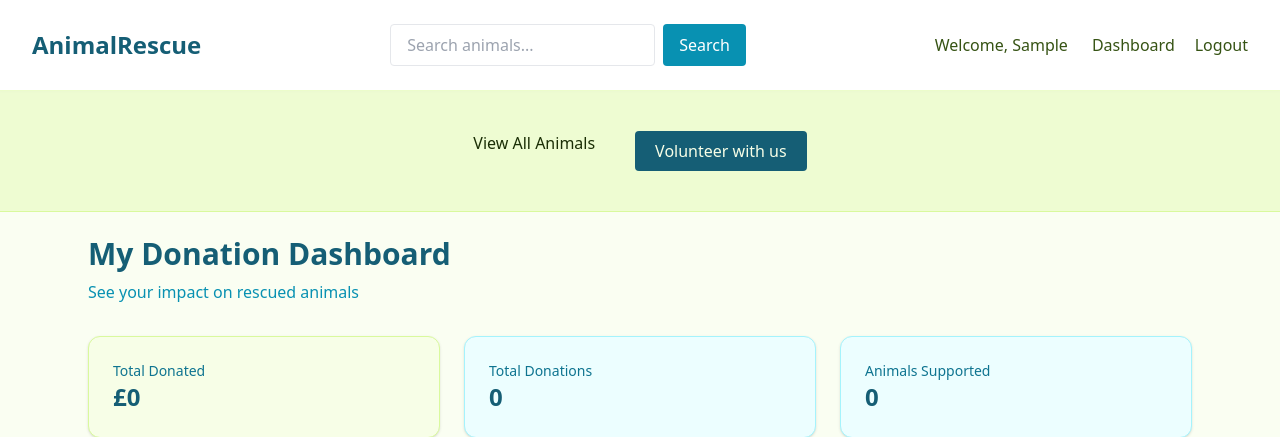
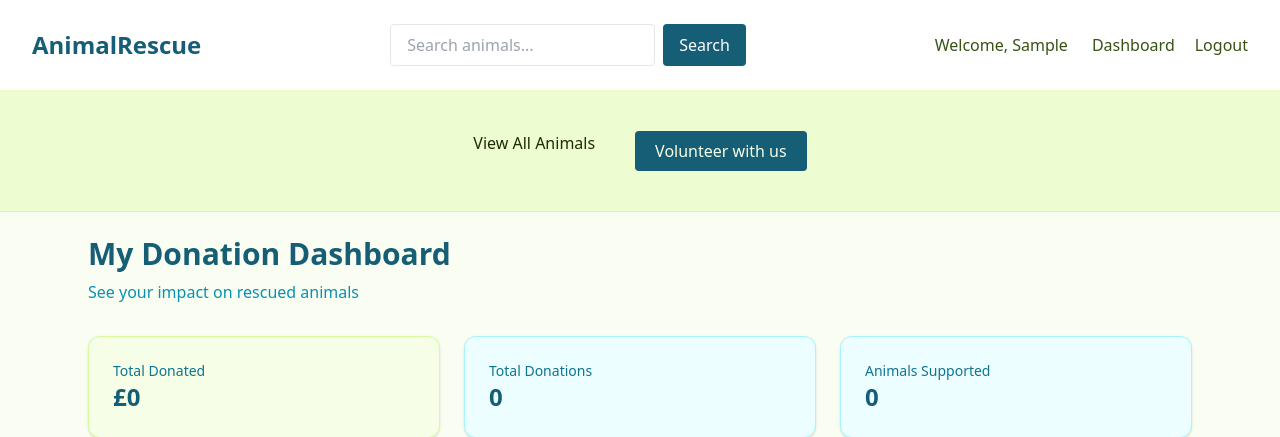
Before and after one commit to dagmara-szproch/animal-farm, a Django app: page /accounts/dashboard/ in a window 1280 px wide. Shown: the top 437 px of the page. Run offline with Django 4.2, Linux system fonts and the light colour scheme; the visitor is signed in with stand-in values (Sample User, id 1); data that the repository does not hold is empty; parts of the project's set-up code (start-up, migrations or seed data) failed here and were passed over; some libraries are stand-ins or nearby versions.

Commit message:
fix search button for better accessibility

```diff
--- a/templates/includes/nav_main.html
+++ b/templates/includes/nav_main.html
@@ -16,7 +16,7 @@
                     class="w-full max-w-md px-4 py-2 border rounded text-base focus:outline-none focus:ring-2 focus:ring-cyan-500"
                     placeholder="Search animals..."
                     value="{{ request.GET.q }}"/>
-                <button type="submit" class="ml-2 px-4 py-2 bg-cyan-600 text-white rounded">Search</button>
+                <button type="submit" class="ml-2 px-4 py-2 bg-cyan-800 text-white rounded">Search</button>
             </form>
 
             <!-- User/profile -->
--- a/templates/includes/nav_mobiles.html
+++ b/templates/includes/nav_mobiles.html
@@ -31,7 +31,7 @@
                             placeholder="Search animals..."
                             value="{{ request.GET.q }}">
                         <button type="submit"
-                                class="px-4 py-2 bg-cyan-600 text-white rounded-r-lg hover:bg-cyan-700">
+                                class="px-4 py-2 bg-cyan-800 text-white rounded-r-lg hover:bg-cyan-700">
                                 Search
                         </button>
                     </form>
```
Also changed, not shown: README.md.
